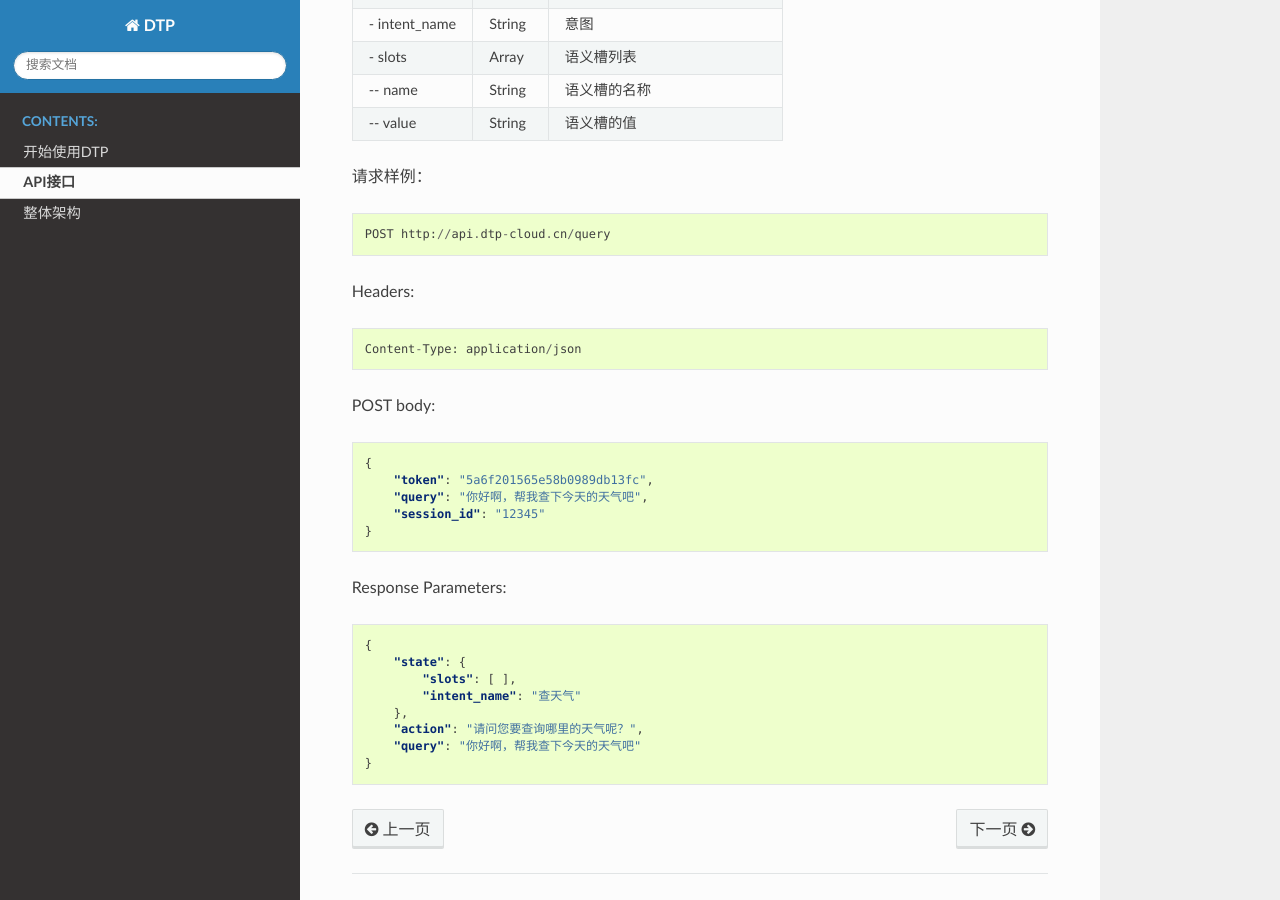
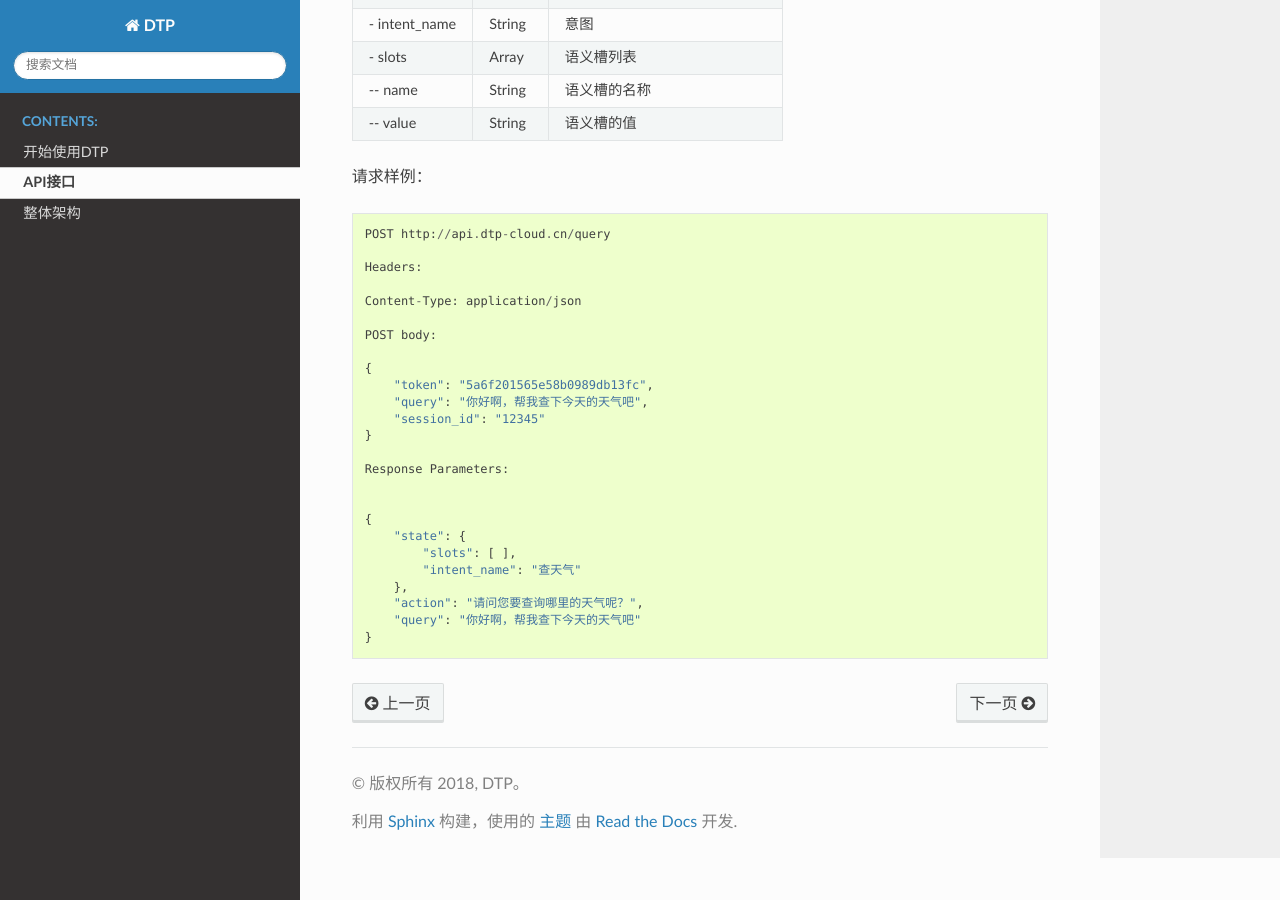
Before and after one commit to ranpox/DTP, a Sphinx documentation site: the page built from source/api.rst, in a window 1280 px wide and 900 px high, scrolled down 689 px. Built offline with Sphinx 7.4.7 and the Read the Docs theme 2.0.0, drawn with Linux system fonts in a browser that asks for light colours.

Commit message:
fix api page layout

```diff
--- a/source/api.rst
+++ b/source/api.rst
@@ -48,15 +48,11 @@ Response Parameters：
 
     POST http://api.dtp-cloud.cn/query
 
-Headers:
-
-::
+    Headers:
 
     Content-Type: application/json
 
-POST body:
-
-.. code:: json
+    POST body:
 
     {
         "token": "5a6f201565e58b0989db13fc",
@@ -64,9 +60,8 @@ POST body:
         "session_id": "12345"
     }
 
-Response Parameters:
+    Response Parameters:
 
-.. code:: json
 
     {
         "state": {
```
